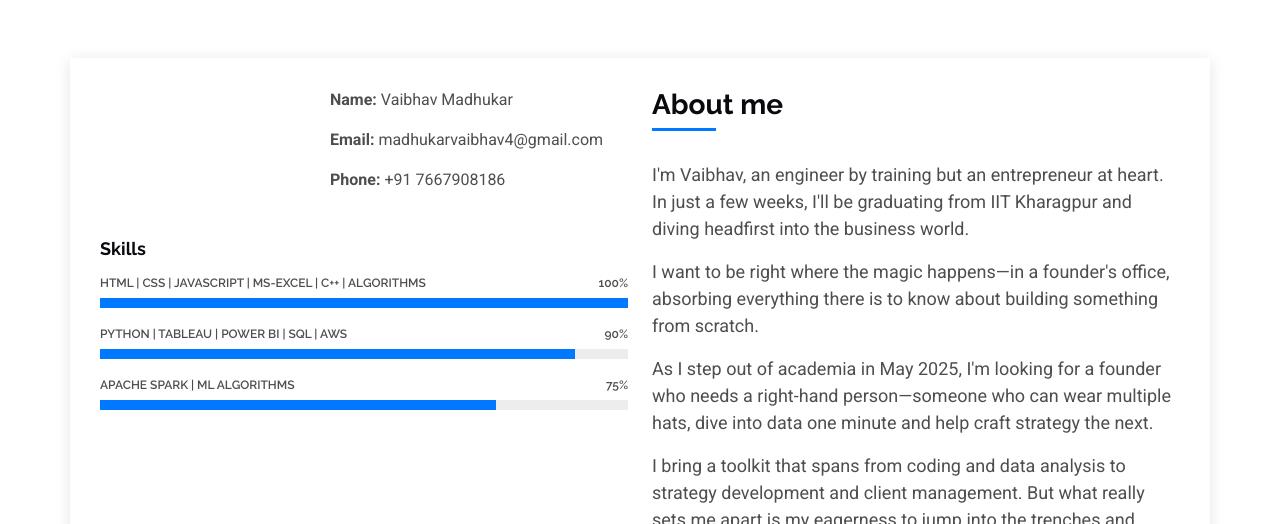
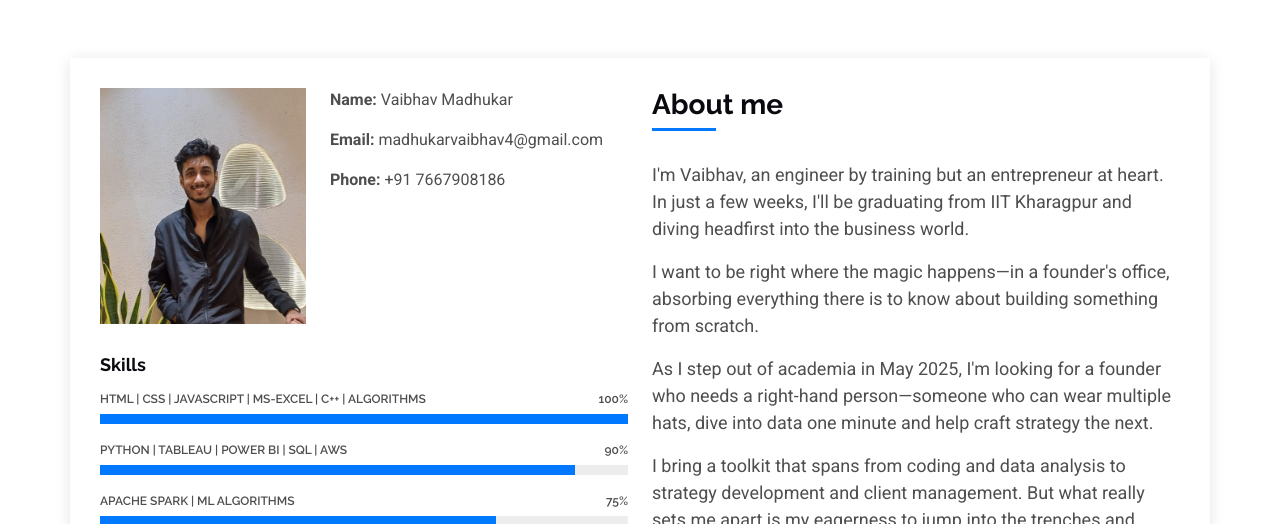
Before and after one commit to Vaibhav-2601/Vaibhav-2601.github.io, a plain HTML site: page index.html in a window 1280 px wide. Shown: the part 803-1327 px from the top of the page. Drawn offline with Linux system fonts and the light colour scheme.

Commit message:
Update index.html

```diff
--- a/index.html
+++ b/index.html
@@ -102,7 +102,7 @@
 
             <div class="row justify-content-between gy-4">
               <div class="col-lg-5">
-                <img src="assets/img/profile-pic.jpg" class="img-fluid" alt="">
+                <img src="assets/img/profile_pic.jpg" class="img-fluid" alt="">
               </div>
               <div class="col-lg-7 about-info">
                 <p><strong>Name: </strong> <span>Vaibhav Madhukar</span></p>
```
